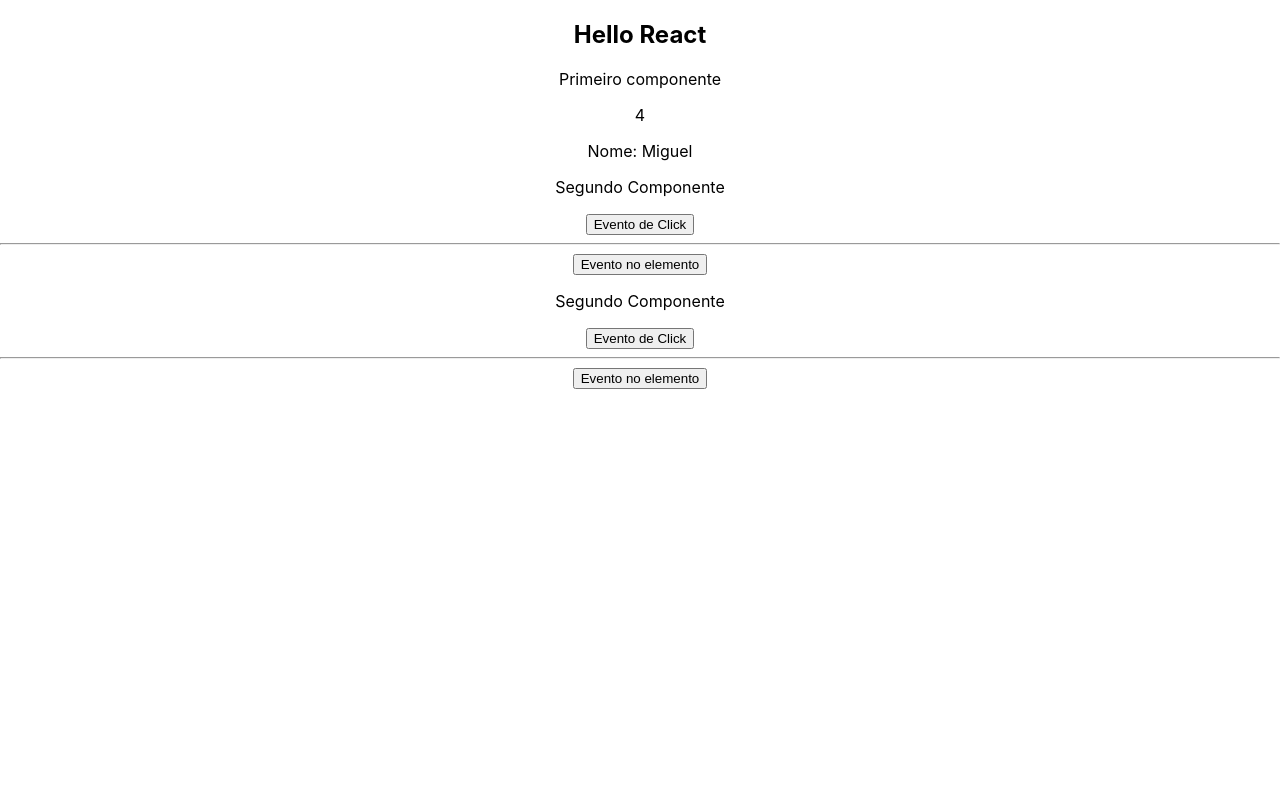
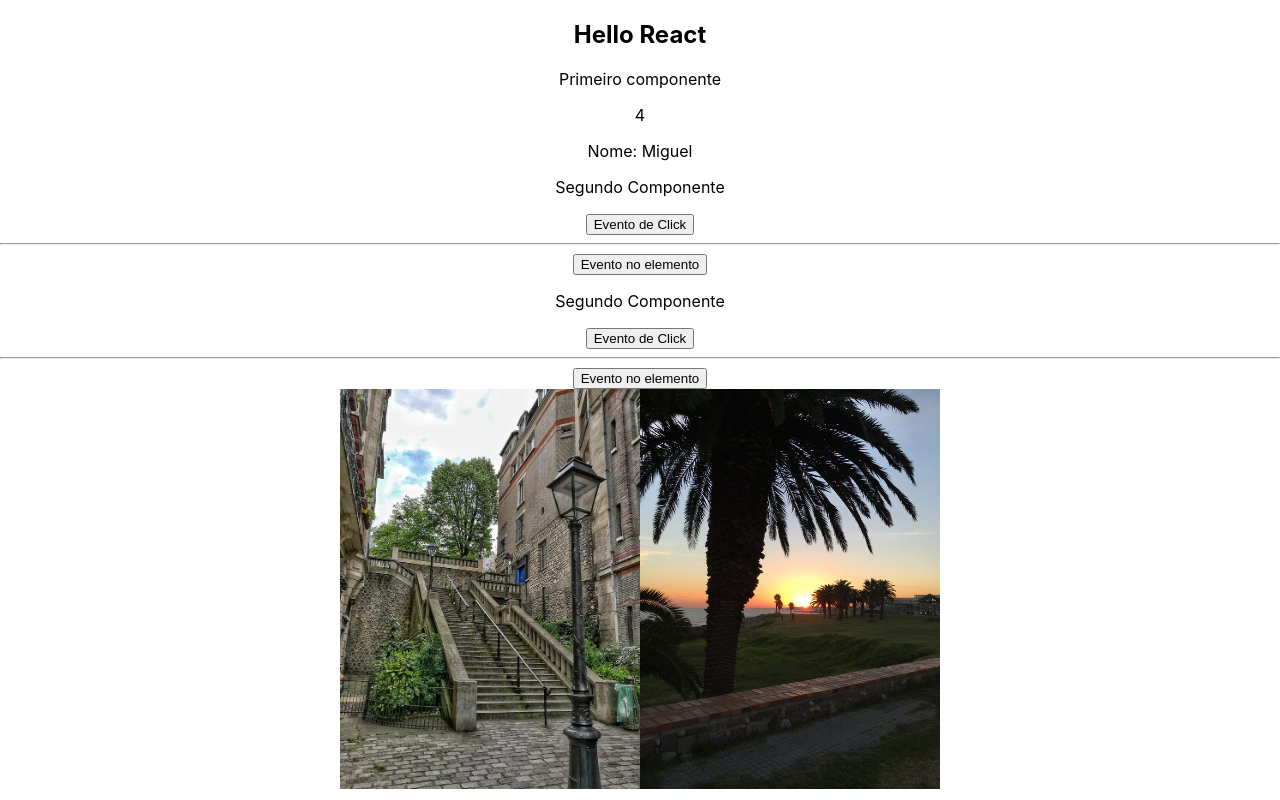
Before and after one commit to mig-ramos/estudo-react, a React (Create React App) app: page / in a window 1280 px wide. Built offline with nearby package versions, Linux system fonts and the light colour scheme.

Commit message:
Componente Image

```diff
--- a/src/App.js
+++ b/src/App.js
@@ -1,6 +1,7 @@
 import './App.css';
 import FirstComponent from './components/FirstComponent';
 import AnotherComponent from './components/AnotherComponent';
+import Images from './components/Images';
 
 function App() {
   return (
@@ -8,6 +9,7 @@
       <h2>Hello React</h2>
       <FirstComponent />
       <AnotherComponent />
+      <Images />
     </div>
   );
 }
--- /dev/null
+++ b/src/components/Images.js
@@ -0,0 +1,12 @@
+import mountain from '../assets/f5.jpg'
+
+const Images = () => {
+    return (
+        <div>
+            <img src="/f2.jpg" alt="Foto f2" />
+            <img src={mountain} alt='' />
+        </div>
+    )
+}
+
+export default Images;
--- a/src/index.css
+++ b/src/index.css
@@ -11,3 +11,7 @@
   font-family: source-code-pro, Menlo, Monaco, Consolas, 'Courier New',
     monospace;
 }
+
+img {
+  width: 300px;
+}
```
Also changed, not shown: public/f2.jpg (added), src/assets/f5.jpg (added).
